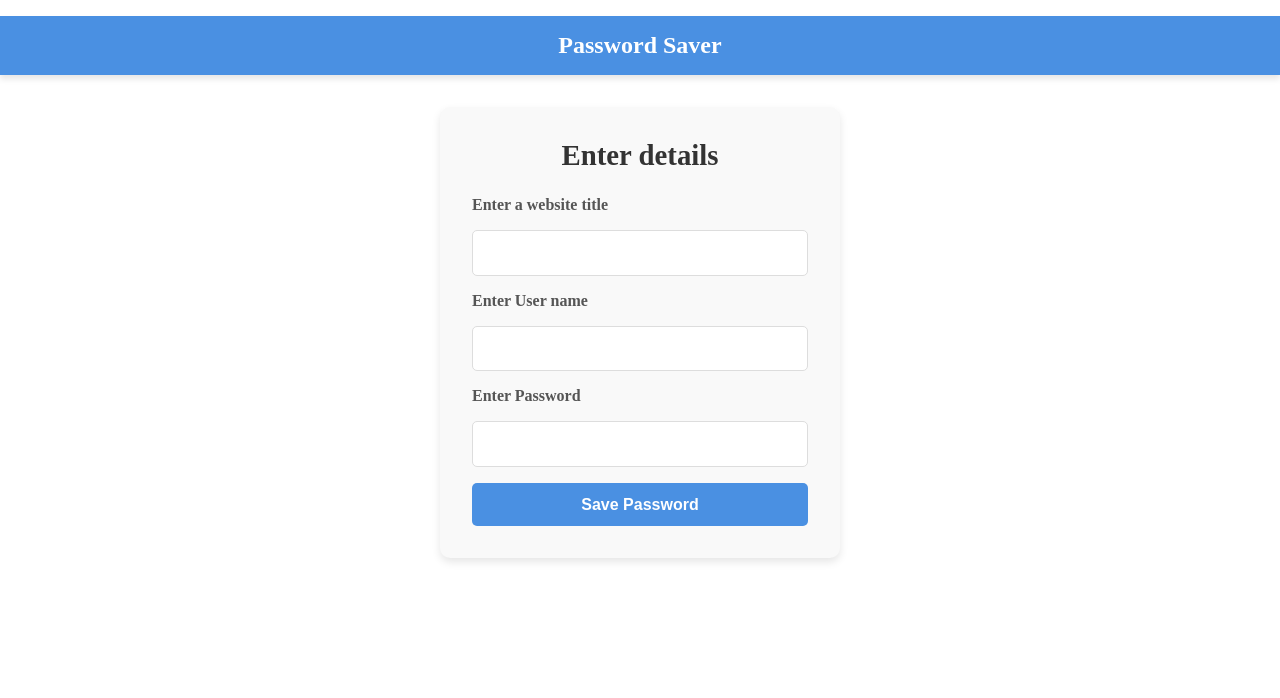
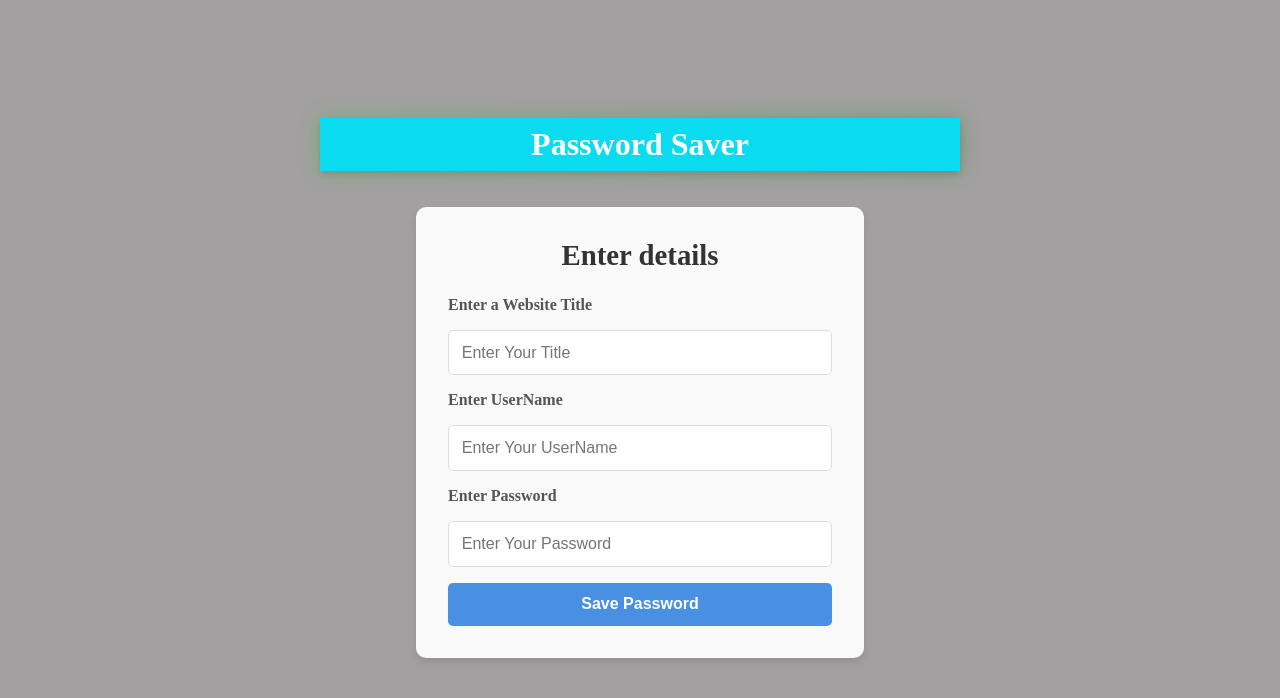
Before and after one commit to Rahul-Molla/Lords-react-1, a React (Vite) app: page / in a window 1280 px wide. Shown: the top 698 px of the page. Built offline with nearby package versions, Linux system fonts and the light colour scheme.

Commit message:
First Commit

```diff
--- a/src/components/Header.scss
+++ b/src/components/Header.scss
@@ -1,11 +1,74 @@
+@import url('https://fonts.googleapis.com/css2?family=Roboto:wght@400;700&display=swap');
+
+body {
+    display: flex;
+    flex-direction: column;
+    align-items: center;
+    justify-content: center;
+    min-height: 100vh;
+    margin: auto;
+    background-color: #a2a0a0;
+    font-family:'Lucida Sans', 'Lucida Sans Regular', 'Lucida Grande', 'Lucida Sans Unicode', Geneva, Verdana, sans-serif;
+}
+
 .header {
-    background-color: #4a90e2; // Light blue background for the header
-    color: #ffffff;           // White text color
-    font-size: 1.5rem;        // Font size for prominence
-    font-weight: bold;        // Make the text bold
-    text-align: center;       // Center the text
-    padding: 1rem;            // Add some padding for a spacious look
-       // Add rounded corners
-    box-shadow: 0 4px 6px rgba(0, 0, 0, 0.1); // Subtle shadow for depth
-    margin: 1rem 0;           // Add some margin to separate it from other elements
-  }
+    background-color: #0adbee; /* Fresh green color */
+    color: #ffffff;           /* White text color */
+    font-size: 2rem;        /* Font size for prominence */
+    font-weight: bold;        /* Make the text bold */
+    text-align: center;       /* Center the text */
+    padding: 0.5rem;            /* Add some padding for a spacious look */
+    //border-radius: 10px;      /* Add rounded corners */
+    box-shadow: 0 4px 6px rgba(0, 0, 0, 0.1); /* Subtle shadow for depth */
+    margin: 1rem;           /* Add some margin to separate it from other elements */
+    width: 50vw;               /* Limit width to 50% */
+    animation: fadeIn 1s ease-in-out;
+    position: relative;
+    transition: all 0.3s ease;
+}
+
+@keyframes fadeIn {
+    from { opacity: 0; transform: translateY(-20px); }
+    to { opacity: 1; transform: translateY(0); }
+}
+
+.header:hover {
+    background-color: #09f845; /* Slightly darker green on hover */
+    transform: scale(1.05);    /* Slight zoom effect */
+}
+
+.header::before {
+    content: '';
+    position: absolute;
+    top: 0;
+    left: 0;
+    right: 0;
+    bottom: 0;
+    background: linear-gradient(45deg, rgba(50, 205, 50, 0.8), rgba(34, 139, 34, 0.8));
+    z-index: -1;
+    filter: blur(10px);
+    opacity: 0.5;
+    transition: opacity 0.3s ease;
+}
+
+.header:hover::before {
+    opacity: 1;
+}
+
+@keyframes glow {
+    0% { box-shadow: 0 0 10px rgba(50, 205, 50, 0.5); }
+    50% { box-shadow: 0 0 20px rgba(50, 205, 50, 1); }
+    100% { box-shadow: 0 0 10px rgba(50, 205, 50, 0.5); }
+}
+
+.header:hover {
+    animation: glow 1.5s infinite;
+}
+
+.container {
+    width: 50%;
+    padding: 20px;
+    display: flex;
+    flex-direction: column;
+    align-items: center;
+}
--- a/src/components/PasswordForm.jsx
+++ b/src/components/PasswordForm.jsx
@@ -35,14 +35,14 @@ const PasswordForm = ({ onSavePassword, editPassword }) => {
     <div className='form-div'>
       <h1>Enter details</h1>
       <form action="">
-        <label htmlFor="website">Enter a website title</label>
-        <input onChange={(e) => setTitle(e.target.value)} value={title} required id='website' type="text" />
+        <label htmlFor="website">Enter a Website Title</label>
+        <input onChange={(e) => setTitle(e.target.value)} value={title} required id='website' type="text" placeholder='Enter Your Title'/>
 
-        <label htmlFor="title">Enter User name</label>
-        <input onChange={(e) => setUsername(e.target.value)} value={username} required id='title' type="text" />
+        <label htmlFor="title">Enter UserName</label>
+        <input onChange={(e) => setUsername(e.target.value)} value={username} required id='title' type="text" placeholder='Enter Your UserName'/>
 
         <label htmlFor="password">Enter Password</label>
-        <input onChange={(e) => setPassword(e.target.value)} value={password} required id='password' type="text" />
+        <input onChange={(e) => setPassword(e.target.value)} value={password} required id='password' type="text" placeholder='Enter Your Password'/>
 
         <button type='submit' onClick={(e) => handleClick(e)}>
           {
--- a/src/components/PasswordForm.scss
+++ b/src/components/PasswordForm.scss
@@ -1,57 +1,76 @@
+@import url('https://fonts.googleapis.com/css2?family=Roboto:wght@400;700&display=swap');
+
+body {
+    display: flex;
+    flex-direction: column;
+    align-items: center;
+    justify-content: center;
+    min-height: 100vh;
+    margin: 0;
+    font-family: 'Roboto', sans-serif;
+}
+
 .form-div {
-    max-width: 400px;            // Limit the form's width for better usability
-    margin: 2rem auto;           // Center the form on the page
-    padding: 2rem;               // Add padding inside the container
-    background-color: #f9f9f9;   // Light grey background
-    border-radius: 10px;         // Rounded corners for a smooth look
-    box-shadow: 0 4px 8px rgba(0, 0, 0, 0.1); // Subtle shadow for depth
+    max-width: 35vw;              /* Limit the form's width for better usability */
+    margin: auto;             /* Center the form on the page */
+    padding: 2rem;                 /* Add padding inside the container */
+    background-color: #f9f9f9;     /* Light grey background */
+    border-radius: 10px;           /* Rounded corners for a smooth look */
+    box-shadow: 0 4px 8px rgba(0, 0, 0, 0.1); /* Subtle shadow for depth */
+    animation: fadeIn 1s ease-in-out; /* Add fadeIn animation */
+}
 
-    h1 {
-      font-size: 1.8rem;         // Make the heading larger
-      color: #333;               // Dark grey for better readability
-      text-align: center;        // Center-align the heading
-      margin-bottom: 1.5rem;     // Add space below the heading
-    }
+@keyframes fadeIn {
+    from { opacity: 0; transform: translateY(-20px); }
+    to { opacity: 1; transform: translateY(0); }
+}
 
-    form {
-      display: flex;
-      flex-direction: column;    // Stack the form elements vertically
-      gap: 1rem;                 // Add space between form elements
+.form-div h1 {
+    font-size: 1.8rem;             /* Make the heading larger */
+    color: #333;                   /* Dark grey for better readability */
+    text-align: center;            /* Center-align the heading */
+    margin-bottom: 1.5rem;         /* Add space below the heading */
+}
 
-      label {
-        font-size: 1rem;         // Ensure labels are readable
-        color: #555;             // Slightly lighter grey for labels
-        font-weight: bold;       // Emphasize the labels
-      }
+.form-div form {
+    display: flex;
+    flex-direction: column;        /* Stack the form elements vertically */
+    gap: 1rem;                     /* Add space between form elements */
+}
 
-      input {
-        padding: 0.8rem;         // Add padding for a comfortable input size
-        border: 1px solid #ddd;  // Light border
-        border-radius: 5px;      // Rounded corners
-        font-size: 1rem;         // Keep text size consistent
-        outline: none;           // Remove default outline
-        transition: border-color 0.3s; // Smooth transition for focus effect
+.form-div label {
+    font-size: 1rem;               /* Ensure labels are readable */
+    color: #555;                   /* Slightly lighter grey for labels */
+    font-weight: bold;             /* Emphasize the labels */
+}
 
-        &:focus {
-          border-color: #4a90e2; // Highlight the input on focus
-          box-shadow: 0 0 5px rgba(74, 144, 226, 0.5); // Subtle blue glow
-        }
-      }
+.form-div input {
+    padding: 0.8rem;               /* Add padding for a comfortable input size */
+    border: 1px solid #ddd;        /* Light border */
+    border-radius: 5px;            /* Rounded corners */
+    font-size: 1rem;               /* Keep text size consistent */
+    outline: none;                 /* Remove default outline */
+    transition: border-color 0.3s; /* Smooth transition for focus effect */
+}
 
-      button {
-        padding: 0.8rem;         // Button size matches inputs
-        background-color: #4a90e2; // Blue background
-        color: #fff;             // White text
-        border: none;            // Remove default border
-        border-radius: 5px;      // Rounded corners for the button
-        font-size: 1rem;         // Consistent text size
-        font-weight: bold;       // Emphasize the button
-        cursor: pointer;         // Pointer cursor on hover
-        transition: background-color 0.3s; // Smooth hover effect
+.form-div input:focus {
+    border-color: #4a90e2;         /* Highlight the input on focus */
+    box-shadow: 0 0 5px rgba(74, 144, 226, 0.5); /* Subtle blue glow */
+}
 
-        &:hover {
-          background-color: #357abd; // Darker blue on hover
-        }
-      }
-    }
-  }
+.form-div button {
+    padding: 0.8rem;               /* Button size matches inputs */
+    background-color: #4a90e2;     /* Blue background */
+    color: #fff;                   /* White text */
+    border: none;                  /* Remove default border */
+    border-radius: 5px;            /* Rounded corners for the button */
+    font-size: 1rem;               /* Consistent text size */
+    font-weight: bold;             /* Emphasize the button */
+    cursor: pointer;               /* Pointer cursor on hover */
+    transition: background-color 0.3s, transform 0.3s; /* Smooth hover effect */
+}
+
+.form-div button:hover {
+    background-color: #357abd;     /* Darker blue on hover */
+    transform: scale(1.05);        /* Slight zoom effect on hover */
+}
--- a/src/components/PasswordList.scss
+++ b/src/components/PasswordList.scss
@@ -1,60 +1,91 @@
+@import url('https://fonts.googleapis.com/css2?family=Roboto:wght@400;700&display=swap');
+
+body {
+    display: flex;
+    flex-direction: column;
+    align-items: center;
+    justify-content: center;
+    min-height: 100vh;
+    margin: 0;
+    font-family:cursive;
+}
+
 .list-container {
     display: flex;
     justify-content: center;
     align-items: center;
-    margin: 10px 0px;
+    margin: 10px 0;
+}
 
-    .list-main{
+.list-main {
     display: flex;
     justify-content: center;
     align-items: center;
     flex-direction: column;
-        padding: 0px 5px ;
+    padding: 0 5px;
+}
 
-        .d-main{
-            background-color: #4a90e2;
+.d-main {
+    background-color: hsl(253, 81%, 19%);
     padding: 15px 5px;
-            width: 100%;
+    width: 35vw;
     display: flex;
-            // flex-direction: column;
     margin: 5px 10px;
     justify-content: space-evenly;
     border-radius: 5px;
-            // background-color: green;
     color: white;
     min-width: 370px;
+    transition: background-color 0.3s ease, transform 0.3s ease;
+    animation: slideIn 0.5s ease-in-out;
+}
 
-            div {
+@keyframes slideIn {
+    from {
+        opacity: 0;
+        transform: translateY(-10px);
+    }
+    to {
+        opacity: 1;
+        transform: translateY(0);
+    }
+}
 
+.d-main:hover {
+    background-color: #357ABD; /* Darker blue on hover */
+    transform: scale(1.02);    /* Slight zoom effect */
+}
+
+.d-main div {
     text-align: left;
     display: flex;
     flex-direction: column;
 }
-            .details{
+
+.details {
     text-align: left;
     width: 80%;
     gap: 5px;
     font-size: 18px;
+    font-family:'Gill Sans', 'Gill Sans MT', Calibri, 'Trebuchet MS', sans-serif;
+}
 
-                font-family:'Segoe UI', Tahoma, Geneva, Verdana, sans-serif;
-            }
-            .actions{
+.actions {
     text-align: center;
     width: 20%;
     justify-content: center;
     align-items: center;
     gap: 10px;
     font-size: 20px;
+    display: flex;
+    justify-content: space-evenly;
+}
 
-                svg{
+.actions svg {
     cursor: pointer;
-                    transition: all 0.3s;
+    transition: color 0.3s, transform 0.3s;
+}
 
-                    &:hover{
-                        color: blue;
+.actions svg:hover {
+    color: rgb(243, 8, 8);
+    transform: scale(1.1); /* Slight zoom effect on hover */
 }
-                }
-            }
-        }
-    }
-}
```
Also changed, not shown: src/components/PasswordList.jsx (+15 -24 lines). Lines whose indentation alone changed are shown as unchanged.
